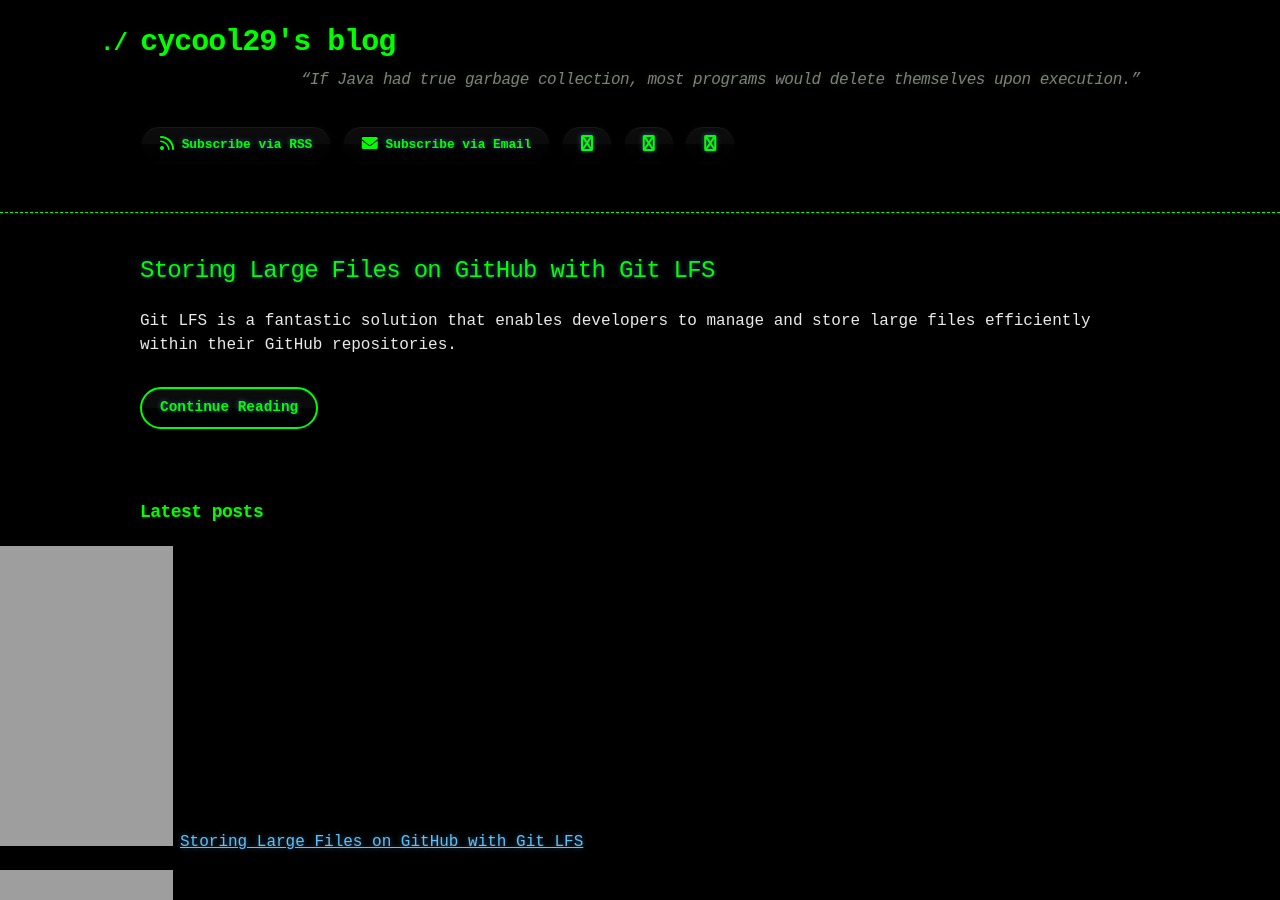
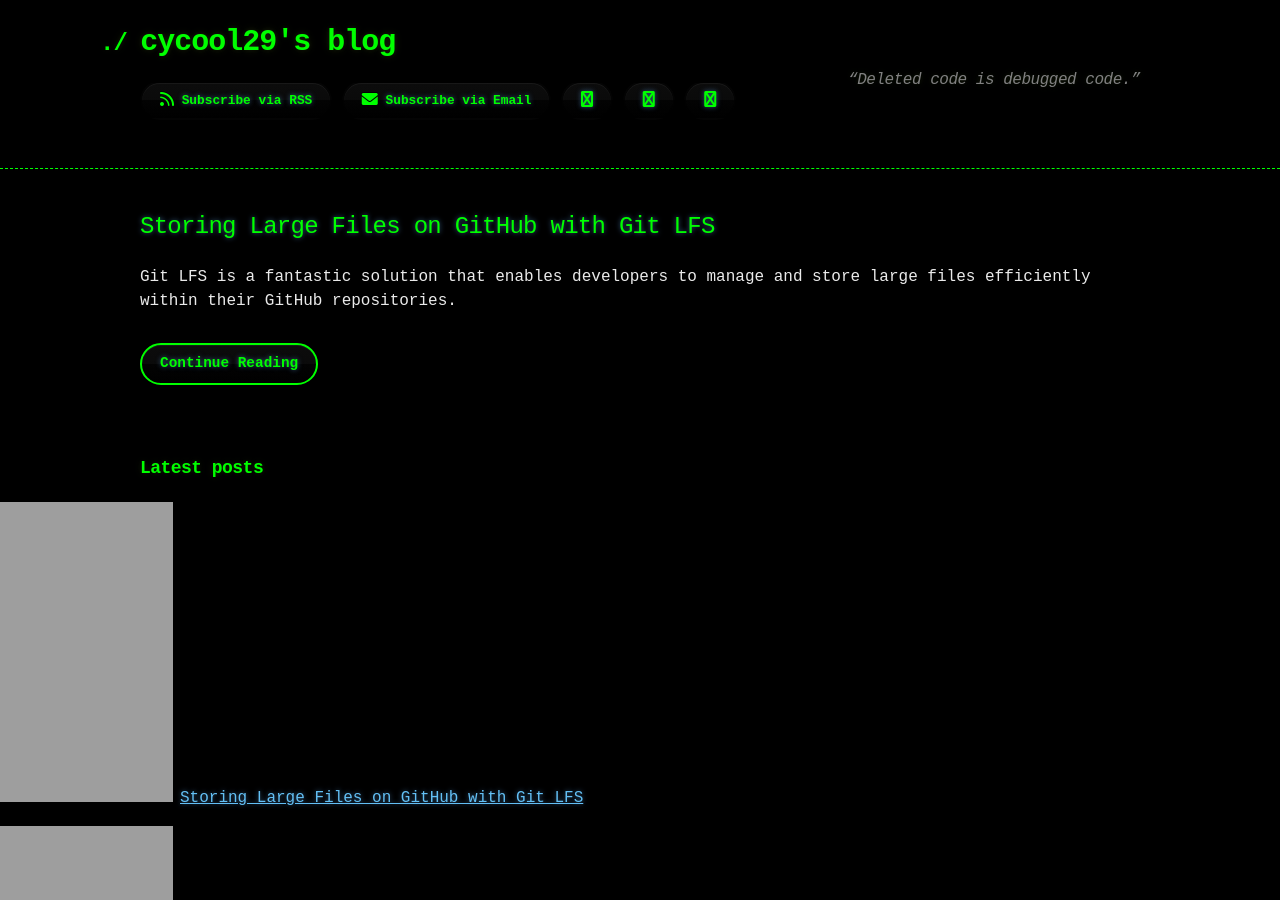
Before and after one commit to cycool29/cycool29.github.io, a Jekyll site: the page built from index.md, in a window 1280 px wide and 900 px high. Built offline with Jekyll 4.4.1, drawn with Linux system fonts in a browser that asks for light colours; a style sheet for code colours, icons or effects is not loaded.

Commit message:
Update quotes

```diff
--- a/_config.yml
+++ b/_config.yml
@@ -1,5 +1,5 @@
 title: cycool29's blog
-description: "“If Java had true garbage collection, most programs would delete themselves upon execution.” "
+description: "“Deleted code is debugged code.” "
 bio: A high school student. Intermediate in Python, Git, Bash. Learning JavaScript. He/Him. "
 author: cycool29
 url: https://cycool29.github.io
```
